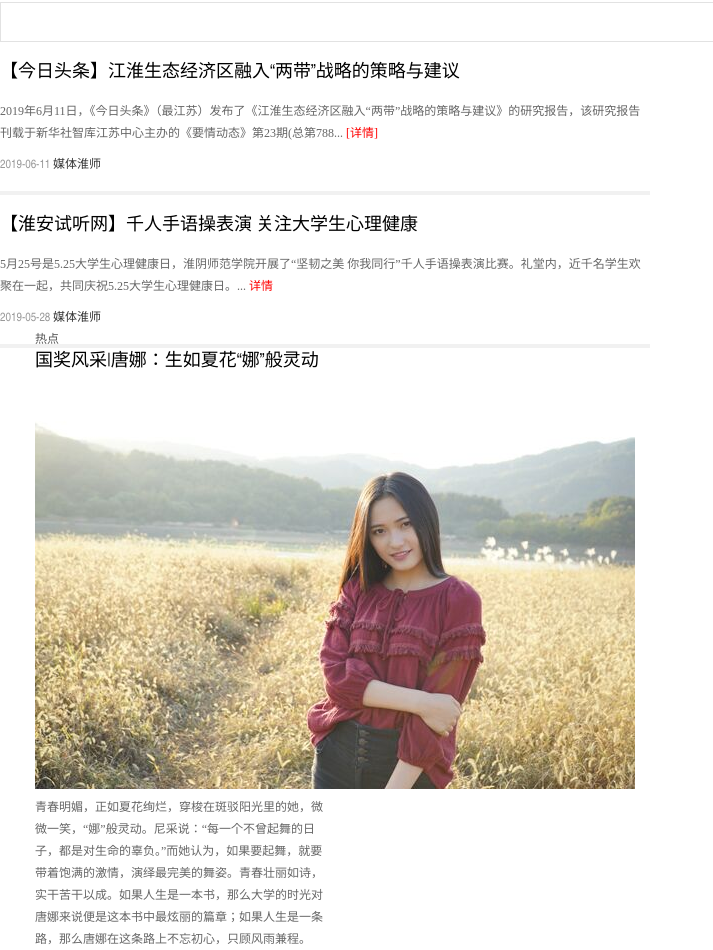
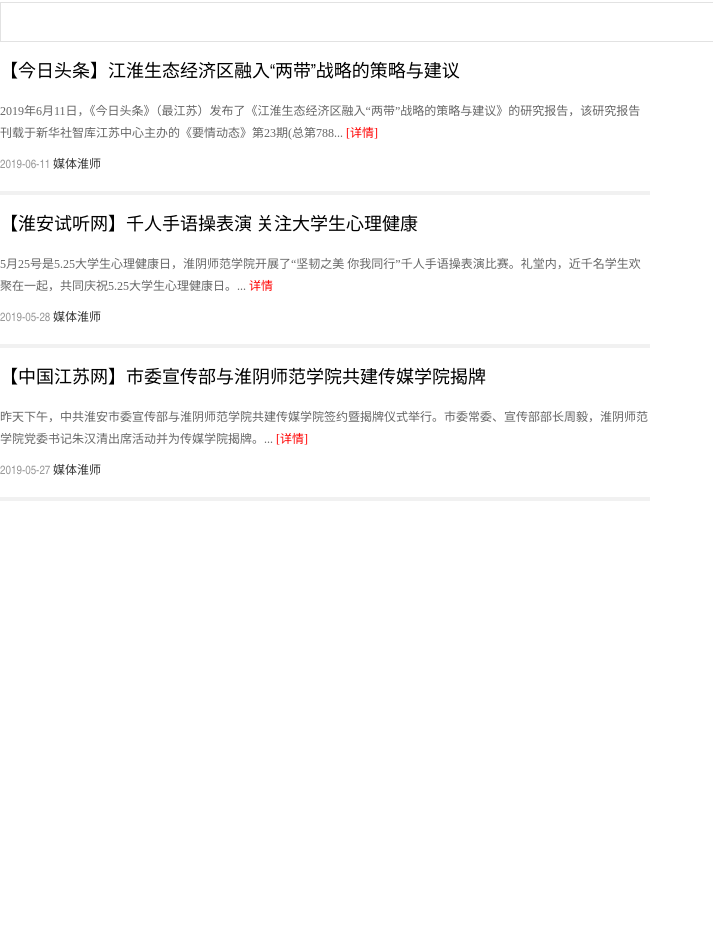
Before and after one commit to AvaMichael/huaishi, a plain HTML site: page meiti.html in a window 1280 px wide. Shown: the part 268-1218 px from the top of the page, without its empty margins (0-713 px from the left). After the commit the page ends 800 px from the top, so only its background shows below. Drawn offline with Linux system fonts and the light colour scheme.

Commit message:
删除热点栏 添加新闻

```diff
--- a/meiti.css
+++ b/meiti.css
@@ -160,7 +160,3 @@ color: #f00;
     font-size: 12px;
 color: #666;
 }
-.mb_right{
-    width:295px;
-    margin-left:35px;
-}
--- a/meiti.html
+++ b/meiti.html
@@ -120,23 +120,21 @@
                     <a id="">媒体淮师</a>
                 </div>
             </div>
-            <div class="f1 mb_right">
-                <div class="slide_box">
-                    <div class="slide_title">热点</div>
-                    <dl>
-                        <dt>
-                            <a href="">国奖风采|唐娜：生如夏花“娜”般灵动</a>
-                        </dt>
-                        <dd id="li_pic" class="f1 mt10">
-                            <a href="">
-                                <img src="./image/tn.jpg" alt="国奖风采|唐娜：生如夏花“娜”般灵动" title=“国奖风采|唐娜：生如夏花“娜”般灵动” original="">
-                            </a>
-                        </dd>
-                        <dd id="li_txt">
-                                　　青春明媚，正如夏花绚烂，穿梭在斑驳阳光里的她，微微一笑，“娜”般灵动。尼采说：“每一个不曾起舞的日子，都是对生命的辜负。”而她认为，如果要起舞，就要带着饱满的激情，演绎最完美的舞姿。青春壮丽如诗，实干苦干以成。如果人生是一本书，那么大学的时光对唐娜来说便是这本书中最炫丽的篇章；如果人生是一条路，那么唐娜在这条路上不忘初心，只顾风雨兼程。
-                        </dd>
-                    </dl>
-                    <div class="clear"></div>
+        </dl>
+        <dl class="li_box">
+            <dt>
+                <a href="">【中国江苏网】市委宣传部与淮阴师范学院共建传媒学院揭牌</a>
+            </dt>
+            <dd class="mt5">
+                昨天下午，中共淮安市委宣传部与淮阴师范学院共建传媒学院签约暨揭牌仪式举行。市委常委、宣传部部长周毅，淮阴师范学院党委书记朱汉清出席活动并为传媒学院揭牌。...
+                <span>
+                    <a href="">[详情]</a>
+                </span>
+            </dd>
+            <div class="share_info">
+                <div class="li_box_info">
+                <span id="li_box_time">2019-05-27</span>
+                <a id="">媒体淮师</a>
                 </div>
             </div>
         </dl>
```
Also changed, not shown: image/tn2.jpg (added).
